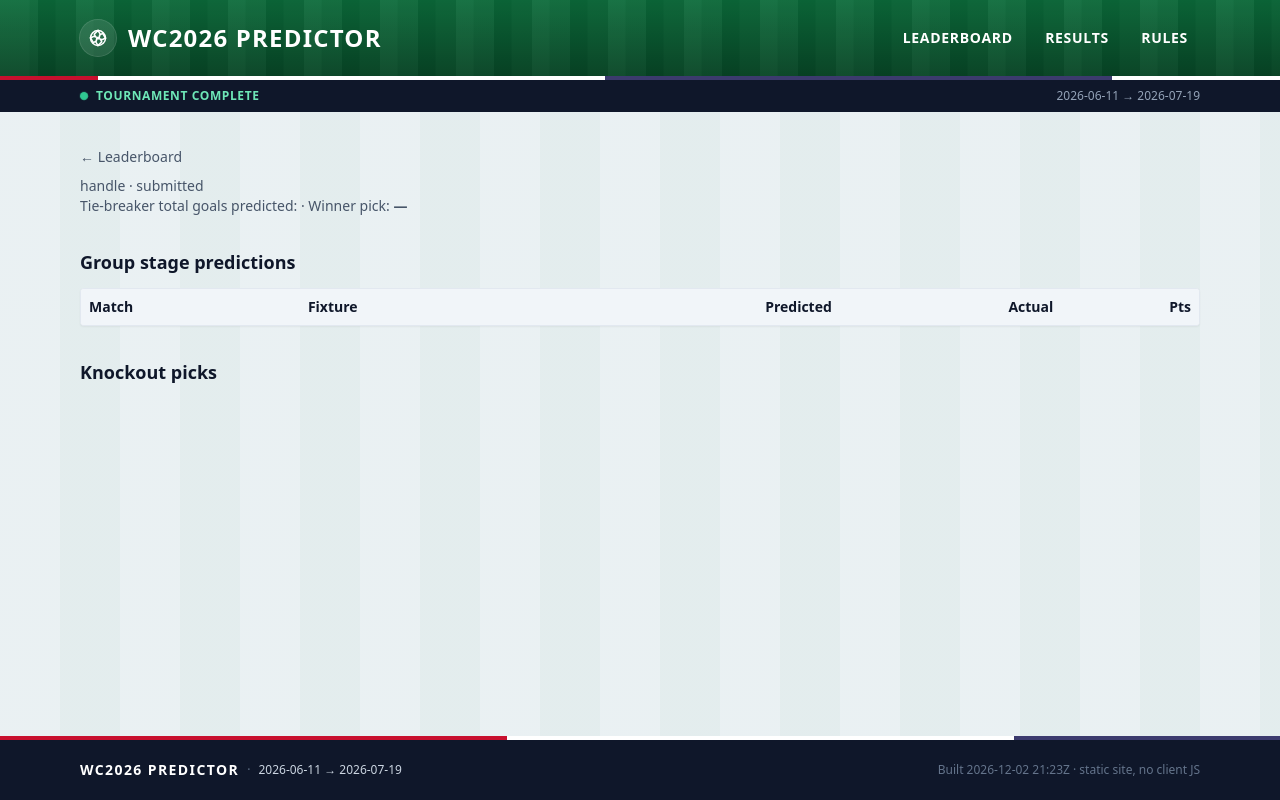
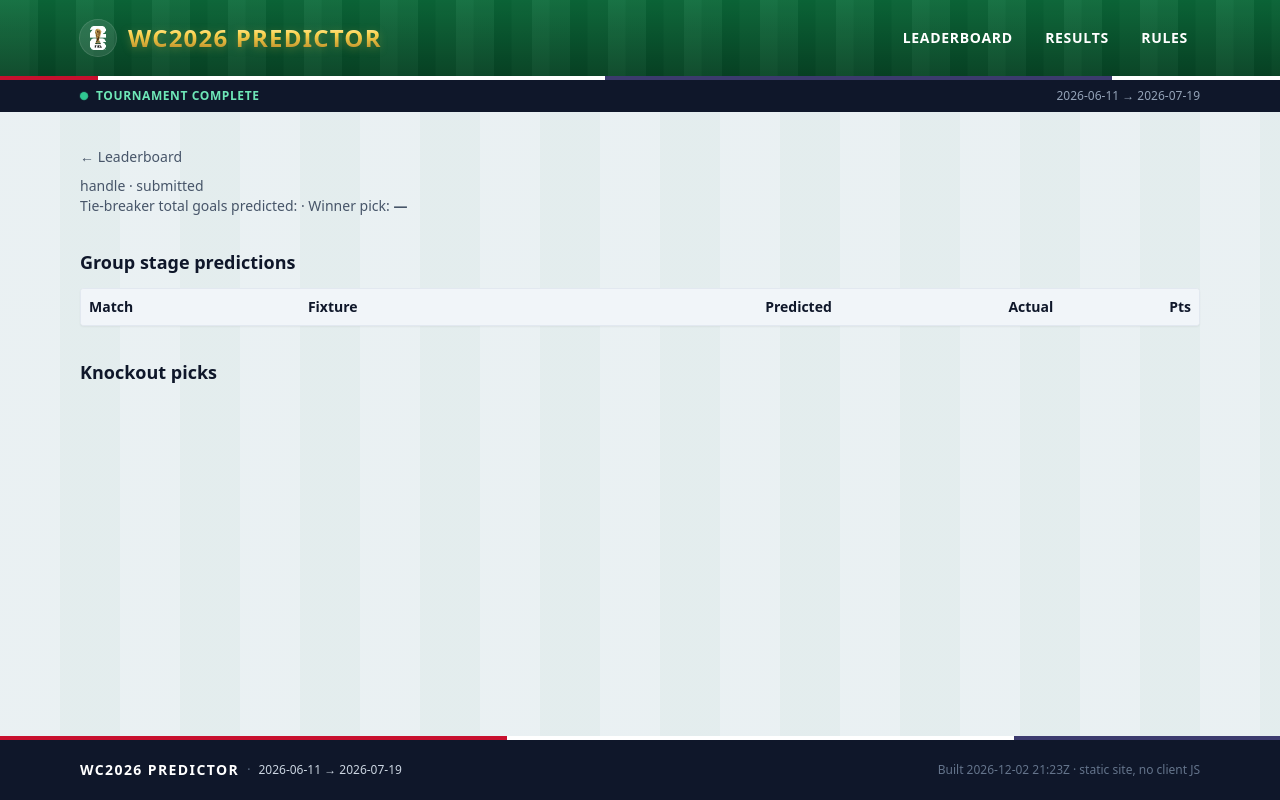
Before and after one commit to varungupta11288-dev/fifa-predictor, an Eleventy site: page src/pages/me.njk in a window 1280 px wide. Built offline with nearby package versions, Linux system fonts and the light colour scheme; Eleventy itself is replaced by a stand-in of ours; files that its build step writes are made by us from their sources.

Commit message:
feat(ui): update layout with trophy image and enhance brand title styling

```diff
--- a/src/_includes/layout.njk
+++ b/src/_includes/layout.njk
@@ -16,13 +16,9 @@
     <div class="max-w-6xl mx-auto px-4 py-5 flex items-center justify-between relative z-10">
       <a href="{{ site.baseUrl }}/" class="flex items-center gap-3 group">
         <span class="inline-flex items-center justify-center w-9 h-9 rounded-full bg-white/10 ring-1 ring-white/20 group-hover:bg-white/15 transition">
-          {# Minimal football icon, inline SVG so no external request #}
-          <svg viewBox="0 0 24 24" class="w-5 h-5" fill="none" stroke="currentColor" stroke-width="1.8">
-            <circle cx="12" cy="12" r="9"/>
-            <path d="M12 3l2.5 4-1 4.5-4-0.5-2-3.5z M12 21l-2.5-4 1-4.5 4 0.5 2 3.5z M3 12l4-2 4 1.5-1 4-3.5 2z M21 12l-4 2-4-1.5 1-4 3.5-2z"/>
-          </svg>
+          <img src="{{ site.baseUrl }}/assets/trophy.webp" alt="" aria-hidden="true" class="w-6 h-6 object-contain">
         </span>
-        <span class="display text-xl md:text-2xl tracking-wider">WC2026 Predictor</span>
+        <span class="display brand-gold text-xl md:text-2xl tracking-wider">WC2026 Predictor</span>
       </a>
       <nav class="space-x-1 text-xs md:text-sm uppercase tracking-wider font-semibold">
         <a href="{{ site.baseUrl }}/"        class="px-3 py-1.5 rounded hover:bg-white/10 transition">Leaderboard</a>
--- a/src/styles/input.css
+++ b/src/styles/input.css
@@ -12,6 +12,15 @@
     text-transform: uppercase;
     letter-spacing: 0.04em;
     line-height: 0.95;
+  }
+
+  /* Golden gradient brand title — same treatment as the countdown digits. */
+  .brand-gold {
+    background: linear-gradient(180deg, #fff8d6 0%, #fcd34d 38%, #b08323 96%);
+    -webkit-background-clip: text;
+    background-clip: text;
+    color: transparent;
+    filter: drop-shadow(0 2px 4px rgba(252, 211, 77, 0.25));
   }
 
   /* Host-country flag stripe — USA red/white/blue ▸ Mexico green/red.
```
Also changed, not shown: .claude/settings.json.
